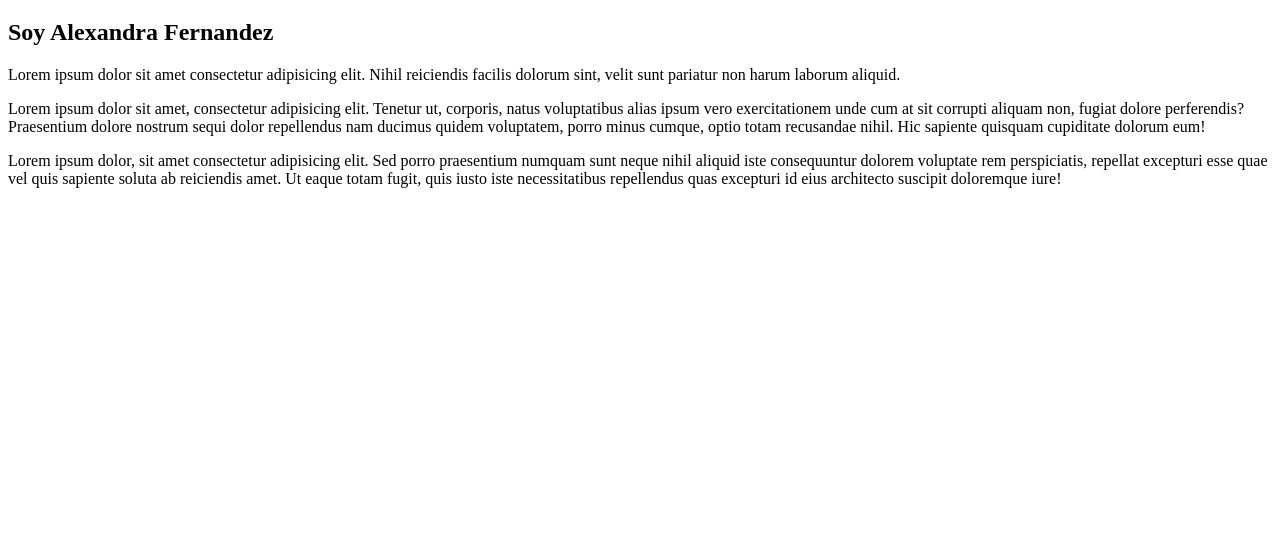
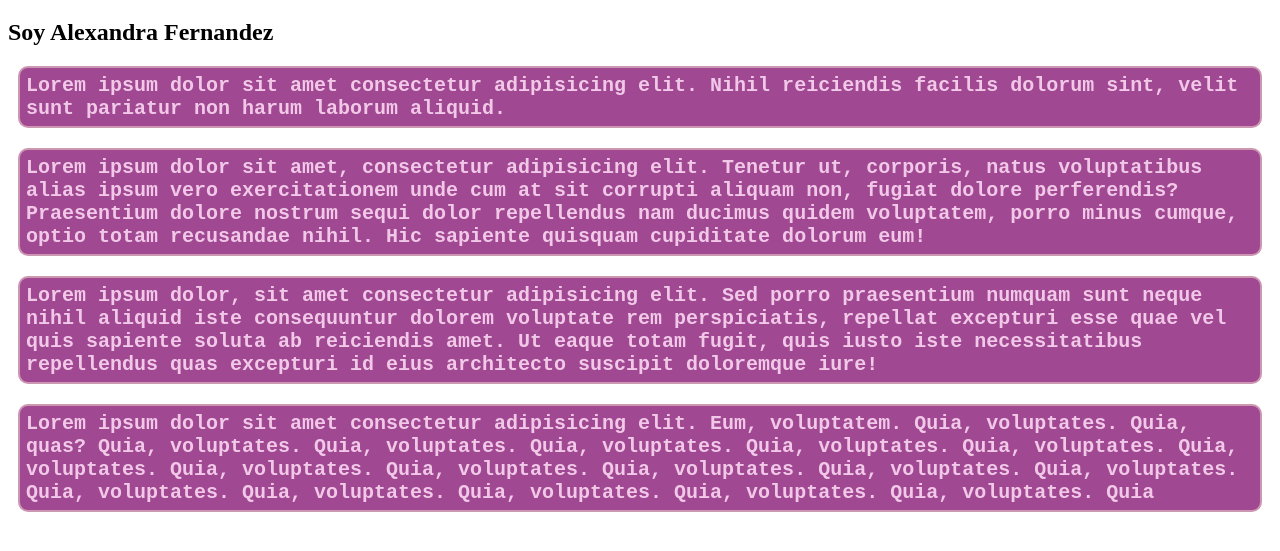
Before and after one commit to Alefer13/sesion23, a plain HTML site: page index.html in a window 1280 px wide. Shown: the part 61-612 px from the top of the page. Drawn offline with Linux system fonts and the light colour scheme.

Commit message:
css cambiado

```diff
--- a/assets/css/style.css
+++ b/assets/css/style.css
@@ -1,10 +1,14 @@
 p{
-    color: red;
-    font-size: 10px;
+    color: rgb(241, 200, 231);
+    font-size: 20px;
     font-family: 'Courier New', Courier, monospace;
     font-weight: bold;
-    text-align: center;
-    background-color: yellow;
-    border: 1px solid black;
+    text-align: left;
+    background-color: rgba(136, 24, 119, 0.788);
+    border: 2px solid rgb(204, 151, 177);
     border-radius: 10px;
+    padding: 6px;
+    margin-left: 10px;
+    margin-right: 10px;
+
 }
--- a/index.html
+++ b/index.html
@@ -1,17 +1,35 @@
 <!DOCTYPE html>
 <html lang="en">
+
 <head>
     <meta charset="UTF-8">
     <meta name="viewport" content="width=device-width, initial-scale=1.0">
     <title>Sesion 23</title>
+    <link rel="stylesheet" href="./assets/css/style.css">
 </head>
+
 <body>
     <h1>MI PAGINA WEB</h1>
     <h2>Soy Alexandra Fernandez</h2>
-    <p>Lorem ipsum dolor sit amet consectetur adipisicing elit. Nihil reiciendis facilis dolorum sint, velit sunt pariatur non harum laborum aliquid.</p>
 
-    <p>Lorem ipsum dolor sit amet, consectetur adipisicing elit. Tenetur ut, corporis, natus voluptatibus alias ipsum vero exercitationem unde cum at sit corrupti aliquam non, fugiat dolore perferendis? Praesentium dolore nostrum sequi dolor repellendus nam ducimus quidem voluptatem, porro minus cumque, optio totam recusandae nihil. Hic sapiente quisquam cupiditate dolorum eum!</p>
-    <p>Lorem ipsum dolor, sit amet consectetur adipisicing elit. Sed porro praesentium numquam sunt neque nihil aliquid iste consequuntur dolorem voluptate rem perspiciatis, repellat excepturi esse quae vel quis sapiente soluta ab reiciendis amet. Ut eaque totam fugit, quis iusto iste necessitatibus repellendus quas excepturi id eius architecto suscipit doloremque iure!</p>
+    <p>Lorem ipsum dolor sit amet consectetur adipisicing elit. Nihil reiciendis facilis dolorum sint, velit sunt
+        pariatur non harum laborum aliquid.</p>
+
+    <p>Lorem ipsum dolor sit amet, consectetur adipisicing elit. Tenetur ut, corporis, natus voluptatibus alias ipsum
+        vero exercitationem unde cum at sit corrupti aliquam non, fugiat dolore perferendis? Praesentium dolore nostrum
+        sequi dolor repellendus nam ducimus quidem voluptatem, porro minus cumque, optio totam recusandae nihil. Hic
+        sapiente quisquam cupiditate dolorum eum!</p>
+    <p>Lorem ipsum dolor, sit amet consectetur adipisicing elit. Sed porro praesentium numquam sunt neque nihil aliquid
+        iste consequuntur dolorem voluptate rem perspiciatis, repellat excepturi esse quae vel quis sapiente soluta ab
+        reiciendis amet. Ut eaque totam fugit, quis iusto iste necessitatibus repellendus quas excepturi id eius
+        architecto suscipit doloremque iure!</p>
+
+    <p>Lorem ipsum dolor sit amet consectetur adipisicing elit. Eum, voluptatem. Quia, voluptates. Quia, quas? Quia,
+        voluptates. Quia, voluptates. Quia, voluptates. Quia, voluptates. Quia, voluptates. Quia, voluptates. Quia,
+        voluptates. Quia, voluptates. Quia, voluptates. Quia, voluptates. Quia, voluptates. Quia, voluptates. Quia,
+        voluptates. Quia, voluptates. Quia, voluptates. Quia, voluptates. Quia</p>
+
 
 </body>
+
 </html>
```
